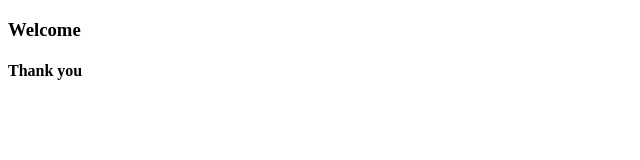
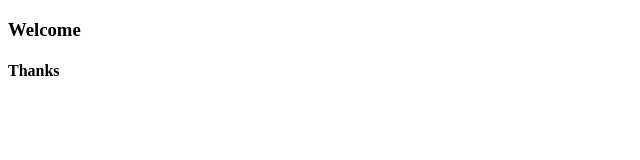
Before and after one commit to Emelie-Dev/Test-repo, a plain HTML site: page index.html in a window 1280 px wide. Shown: the full height of the page, 0-640 px from the left. Drawn offline with Linux system fonts and the light colour scheme.

Commit message:
Sixth  Commit

```diff
--- a/index.html
+++ b/index.html
@@ -11,6 +11,6 @@
 
      <h3> Welcome </h3>
 
-      <h4>Thank you </h4>
+      <h4>Thanks </h4>
   </body>
 </html>
```
